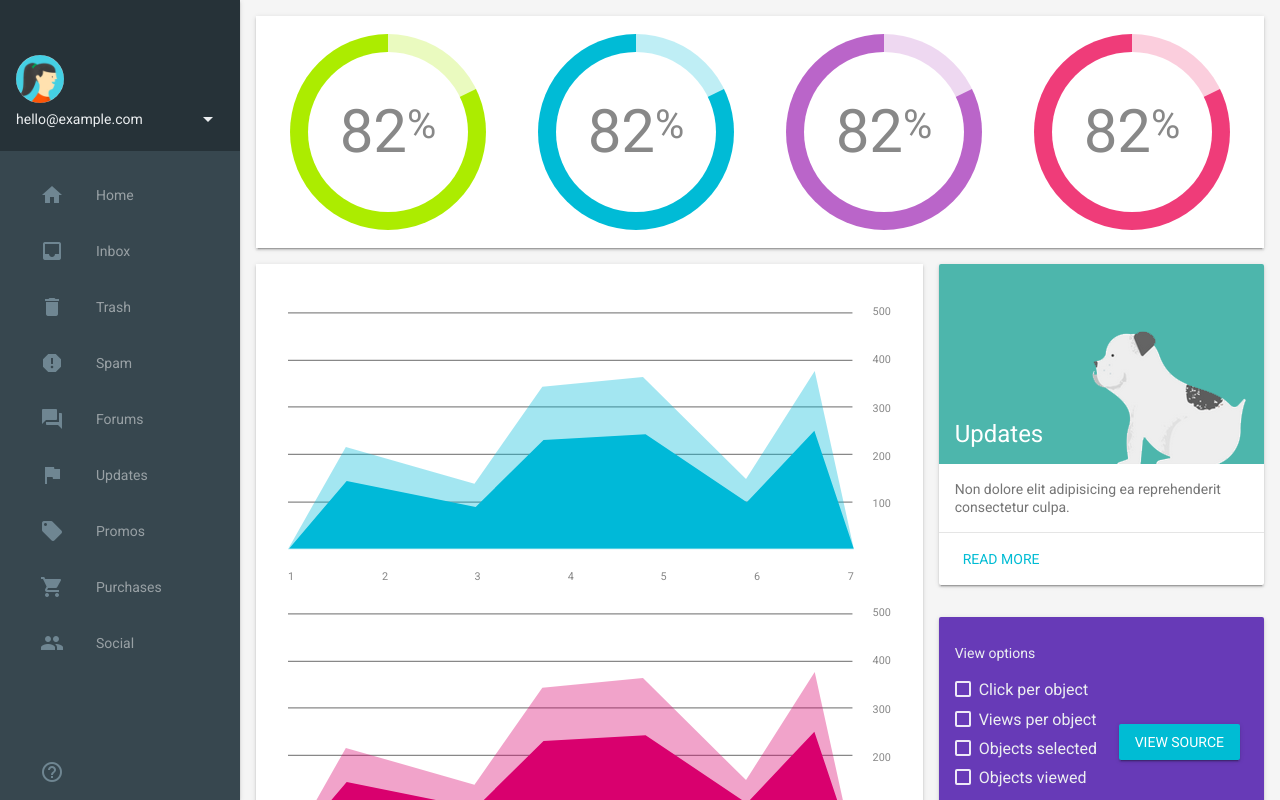
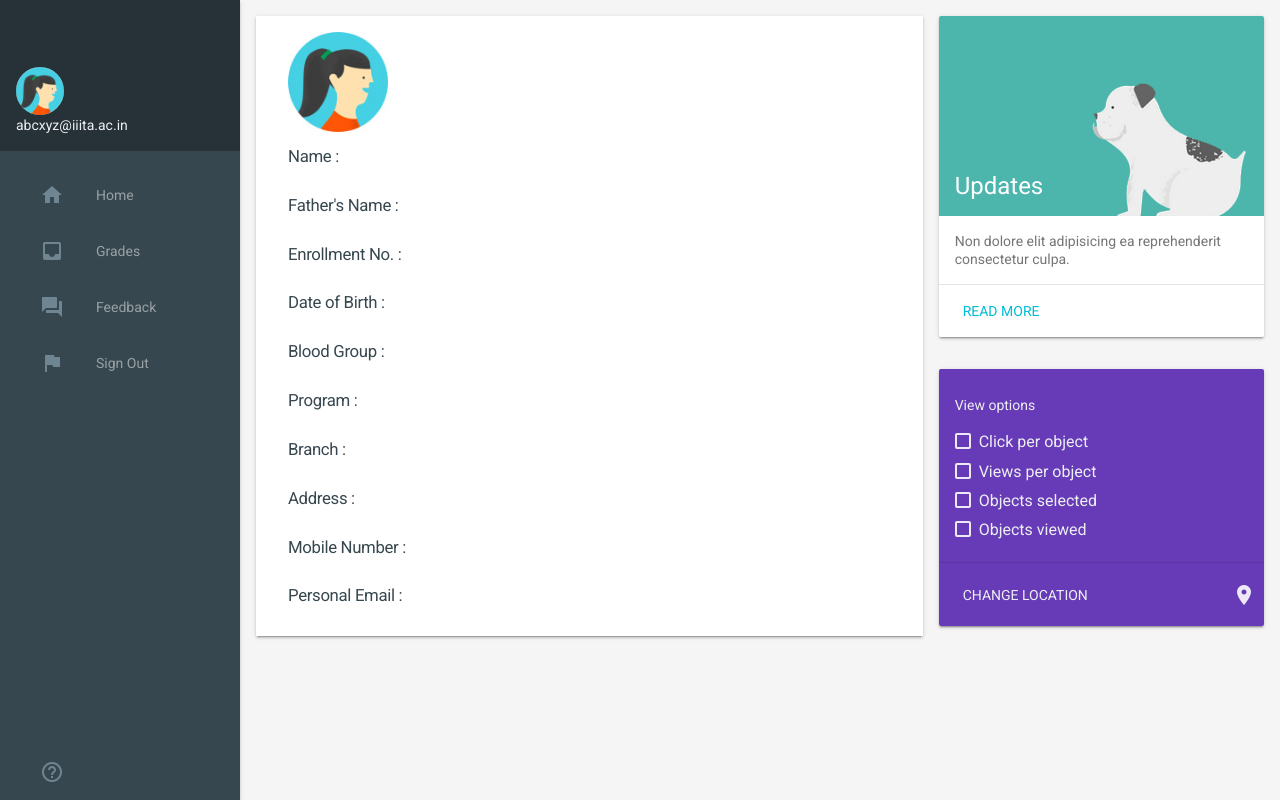
Before and after one commit to vvvinamer/Education-Portal, a plain HTML site: page student.html in a window 1280 px wide. Drawn offline with nearby package versions, Linux system fonts and the light colour scheme.

Commit message:
Added Personal Details

```diff
--- a/student.html
+++ b/student.html
@@ -52,61 +52,42 @@
             <header class="demo-drawer-header">
                 <img src="images/user.jpg" class="demo-avatar">
                 <div class="demo-avatar-dropdown">
-                    <span>hello@example.com</span>
+                    <span>abcxyz@iiita.ac.in</span>
                     <div class="mdl-layout-spacer"></div>
-                    <button id="accbtn" class="mdl-button mdl-js-button mdl-js-ripple-effect mdl-button--icon">
-              <i class="material-icons" role="presentation">arrow_drop_down</i>
-              <span class="visuallyhidden">Accounts</span>
-            </button>
-                    <ul class="mdl-menu mdl-menu--bottom-right mdl-js-menu mdl-js-ripple-effect" for="accbtn">
-                        <li class="mdl-menu__item">hello@example.com</li>
-                        <li class="mdl-menu__item">info@example.com</li>
-                        <li class="mdl-menu__item"><i class="material-icons">add</i>Add another account...</li>
-                    </ul>
                 </div>
             </header>
             <nav class="demo-navigation mdl-navigation mdl-color--blue-grey-800">
                 <a class="mdl-navigation__link" href=""><i class="mdl-color-text--blue-grey-400 material-icons" role="presentation">home</i>Home</a>
-                <a class="mdl-navigation__link" href=""><i class="mdl-color-text--blue-grey-400 material-icons" role="presentation">inbox</i>Inbox</a>
-                <a class="mdl-navigation__link" href=""><i class="mdl-color-text--blue-grey-400 material-icons" role="presentation">delete</i>Trash</a>
-                <a class="mdl-navigation__link" href=""><i class="mdl-color-text--blue-grey-400 material-icons" role="presentation">report</i>Spam</a>
-                <a class="mdl-navigation__link" href=""><i class="mdl-color-text--blue-grey-400 material-icons" role="presentation">forum</i>Forums</a>
-                <a class="mdl-navigation__link" href=""><i class="mdl-color-text--blue-grey-400 material-icons" role="presentation">flag</i>Updates</a>
-                <a class="mdl-navigation__link" href=""><i class="mdl-color-text--blue-grey-400 material-icons" role="presentation">local_offer</i>Promos</a>
+                <a class="mdl-navigation__link" href=""><i class="mdl-color-text--blue-grey-400 material-icons" role="presentation">inbox</i>Grades</a>
+                <!-- <a class="mdl-navigation__link" href=""><i class="mdl-color-text--blue-grey-400 material-icons" role="presentation">delete</i>Trash</a>
+                <a class="mdl-navigation__link" href=""><i class="mdl-color-text--blue-grey-400 material-icons" role="presentation">report</i>Spam</a> -->
+                <a class="mdl-navigation__link" href=""><i class="mdl-color-text--blue-grey-400 material-icons" role="presentation">forum</i>Feedback</a>
+                <a class="mdl-navigation__link" href=""><i class="mdl-color-text--blue-grey-400 material-icons" role="presentation">flag</i>Sign Out</a>
+                <!-- <a class="mdl-navigation__link" href=""><i class="mdl-color-text--blue-grey-400 material-icons" role="presentation">local_offer</i>Promos</a>
                 <a class="mdl-navigation__link" href=""><i class="mdl-color-text--blue-grey-400 material-icons" role="presentation">shopping_cart</i>Purchases</a>
-                <a class="mdl-navigation__link" href=""><i class="mdl-color-text--blue-grey-400 material-icons" role="presentation">people</i>Social</a>
+                <a class="mdl-navigation__link" href=""><i class="mdl-color-text--blue-grey-400 material-icons" role="presentation">people</i>Social</a> -->
                 <div class="mdl-layout-spacer"></div>
                 <a class="mdl-navigation__link" href=""><i class="mdl-color-text--blue-grey-400 material-icons" role="presentation">help_outline</i><span class="visuallyhidden">Help</span></a>
             </nav>
         </div>
+
         <main class="mdl-layout__content mdl-color--grey-100">
             <div class="mdl-grid demo-content">
-                <div class="demo-charts mdl-color--white mdl-shadow--2dp mdl-cell mdl-cell--12-col mdl-grid">
-                    <svg fill="currentColor" width="200px" height="200px" viewBox="0 0 1 1" class="demo-chart mdl-cell mdl-cell--4-col mdl-cell--3-col-desktop">
-              <use xlink:href="#piechart" mask="url(#piemask)" />
-              <text x="0.5" y="0.5" font-family="Roboto" font-size="0.3" fill="#888" text-anchor="middle" dy="0.1">82<tspan font-size="0.2" dy="-0.07">%</tspan></text>
-            </svg>
-                    <svg fill="currentColor" width="200px" height="200px" viewBox="0 0 1 1" class="demo-chart mdl-cell mdl-cell--4-col mdl-cell--3-col-desktop">
-              <use xlink:href="#piechart" mask="url(#piemask)" />
-              <text x="0.5" y="0.5" font-family="Roboto" font-size="0.3" fill="#888" text-anchor="middle" dy="0.1">82<tspan dy="-0.07" font-size="0.2">%</tspan></text>
-            </svg>
-                    <svg fill="currentColor" width="200px" height="200px" viewBox="0 0 1 1" class="demo-chart mdl-cell mdl-cell--4-col mdl-cell--3-col-desktop">
-              <use xlink:href="#piechart" mask="url(#piemask)" />
-              <text x="0.5" y="0.5" font-family="Roboto" font-size="0.3" fill="#888" text-anchor="middle" dy="0.1">82<tspan dy="-0.07" font-size="0.2">%</tspan></text>
-            </svg>
-                    <svg fill="currentColor" width="200px" height="200px" viewBox="0 0 1 1" class="demo-chart mdl-cell mdl-cell--4-col mdl-cell--3-col-desktop">
-              <use xlink:href="#piechart" mask="url(#piemask)" />
-              <text x="0.5" y="0.5" font-family="Roboto" font-size="0.3" fill="#888" text-anchor="middle" dy="0.1">82<tspan dy="-0.07" font-size="0.2">%</tspan></text>
-            </svg>
+                <!-- Personal Details -->
+                <div class="demo-graphs mdl-shadow--2dp mdl-color--white mdl-cell mdl-cell--8-col">
+                    <img src="images/user.jpg" class="demo-avatar-big">
+                    <h1 class="details">Name :</h1>
+                    <h1 class="details">Father's Name :</h1>
+                    <h1 class="details">Enrollment No. :</h1>
+                    <h1 class="details">Date of Birth :</h1>
+                    <h1 class="details">Blood Group :</h1>
+                    <h1 class="details">Program :</h1>
+                    <h1 class="details">Branch :</h1>
+                    <h1 class="details">Address :</h1>
+                    <h1 class="details">Mobile Number :</h1>
+                    <h1 class="details">Personal Email :</h1>
                 </div>
-                <div class="demo-graphs mdl-shadow--2dp mdl-color--white mdl-cell mdl-cell--8-col">
-                    <svg fill="currentColor" viewBox="0 0 500 250" class="demo-graph">
-              <use xlink:href="#chart" />
-            </svg>
-                    <svg fill="currentColor" viewBox="0 0 500 250" class="demo-graph">
-              <use xlink:href="#chart" />
-            </svg>
-                </div>
+                <!-- Personal Details End -->
                 <div class="demo-cards mdl-cell mdl-cell--4-col mdl-cell--8-col-tablet mdl-grid mdl-grid--no-spacing">
                     <div class="demo-updates mdl-card mdl-shadow--2dp mdl-cell mdl-cell--4-col mdl-cell--4-col-tablet mdl-cell--12-col-desktop">
                         <div class="mdl-card__title mdl-card--expand mdl-color--teal-300">
@@ -207,7 +188,6 @@
           </g>
         </defs>
       </svg>
-    <a href="https://github.com/google/material-design-lite/blob/mdl-1.x/templates/dashboard/" target="_blank" id="view-source" class="mdl-button mdl-js-button mdl-button--raised mdl-js-ripple-effect mdl-button--colored mdl-color-text--white">View Source</a>
     <script src="https://code.getmdl.io/1.3.0/material.min.js"></script>
 </body>
 
--- a/student_style.css
+++ b/student_style.css
@@ -6,6 +6,12 @@ body {
 .demo-avatar {
     width: 48px;
     height: 48px;
+    border-radius: 24px;
+}
+
+.demo-avatar-big {
+    width: 100px;
+    height: 100px;
     border-radius: 24px;
 }
 
@@ -240,3 +246,11 @@ _:-ms-input-placeholder,
     -ms-flex-align: center;
     align-items: center;
 }
+
+.details {
+    font-size: 1.2em;
+    font-family: "Roboto";
+    font-style: bold;
+    color: #37474F;
+    line-height: 0.05;
+}
```
